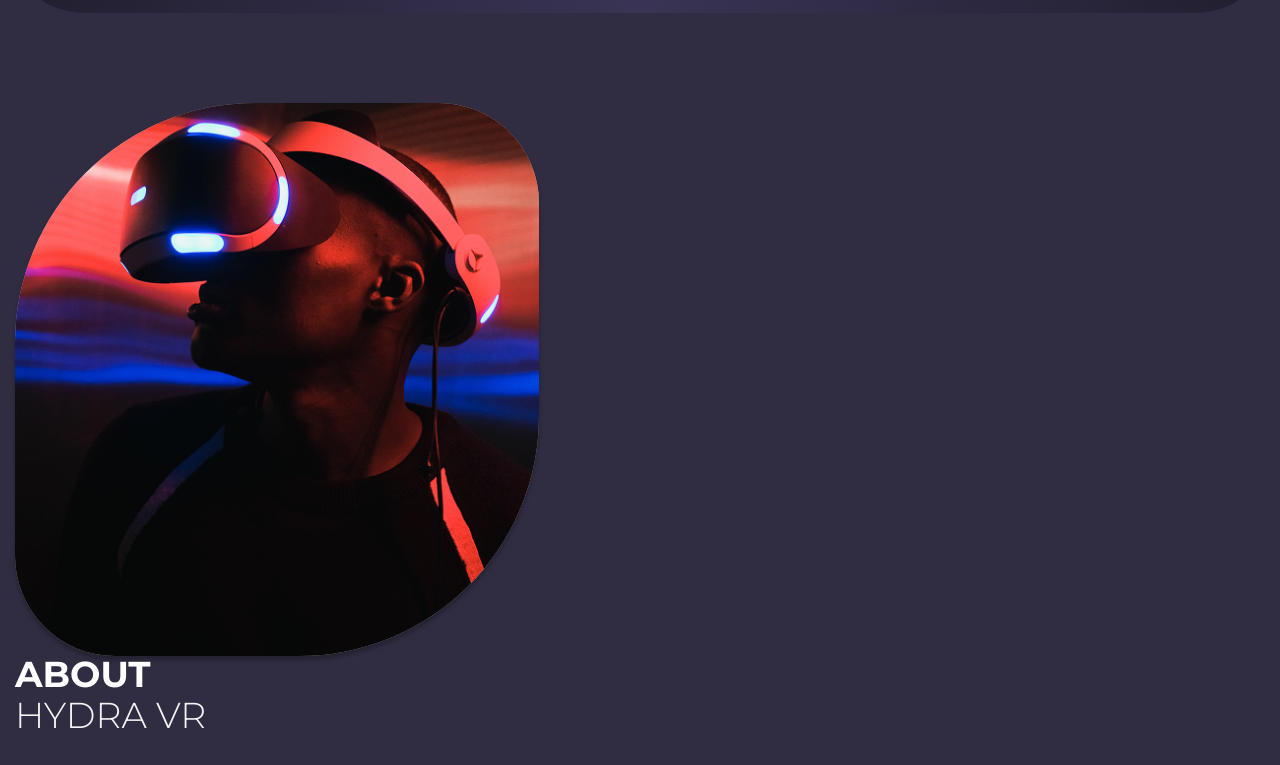
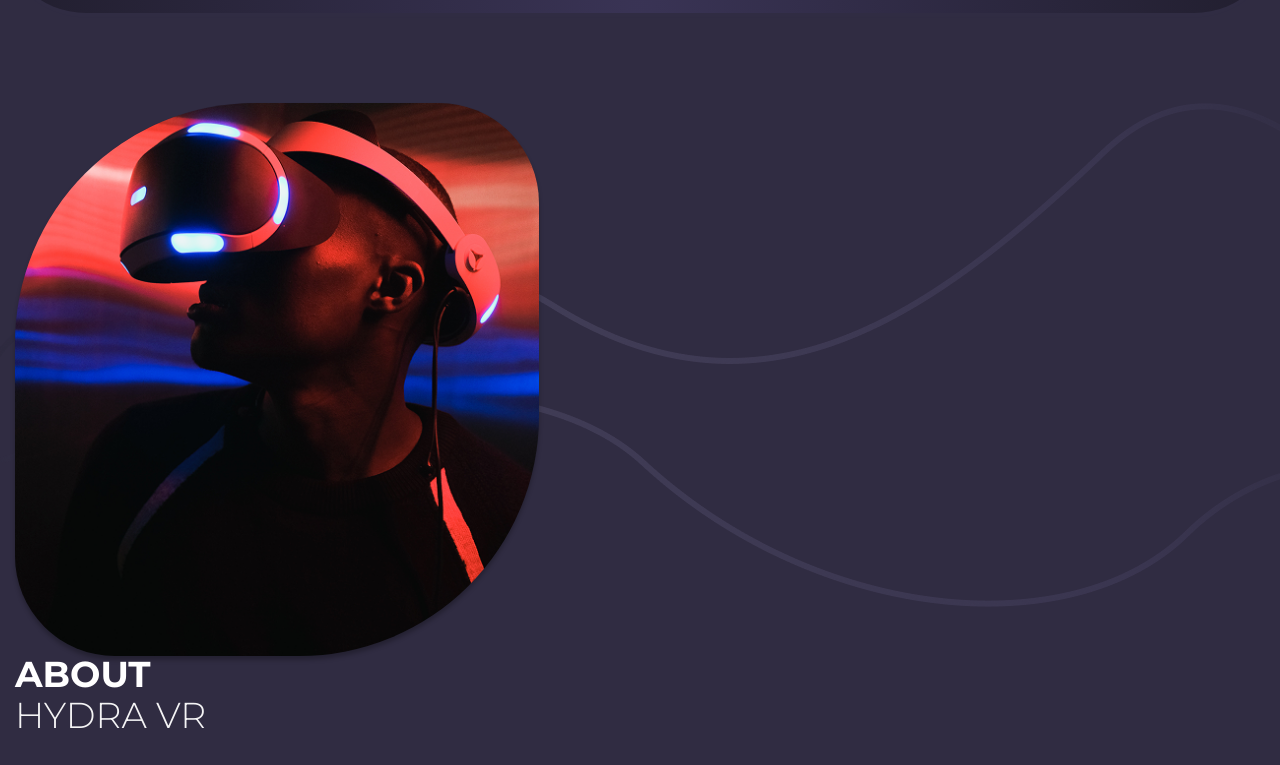
Before and after one commit to otetsconstantine/homework, a plain HTML site: page lesson6/index.html in a window 1280 px wide. Shown: the part 635-1400 px from the top of the page. Drawn offline with Linux system fonts and the light colour scheme.

Commit message:
Add files via upload

```diff
--- a/lesson6/css/style.css
+++ b/lesson6/css/style.css
@@ -171,6 +171,7 @@
 }
 /* ----------------------------------------------- */
 .page__about {
+   background: url(../img/bg2.png) no-repeat;
    margin: 0px 0px 90px 0px;
 }
 .about__image {
```
